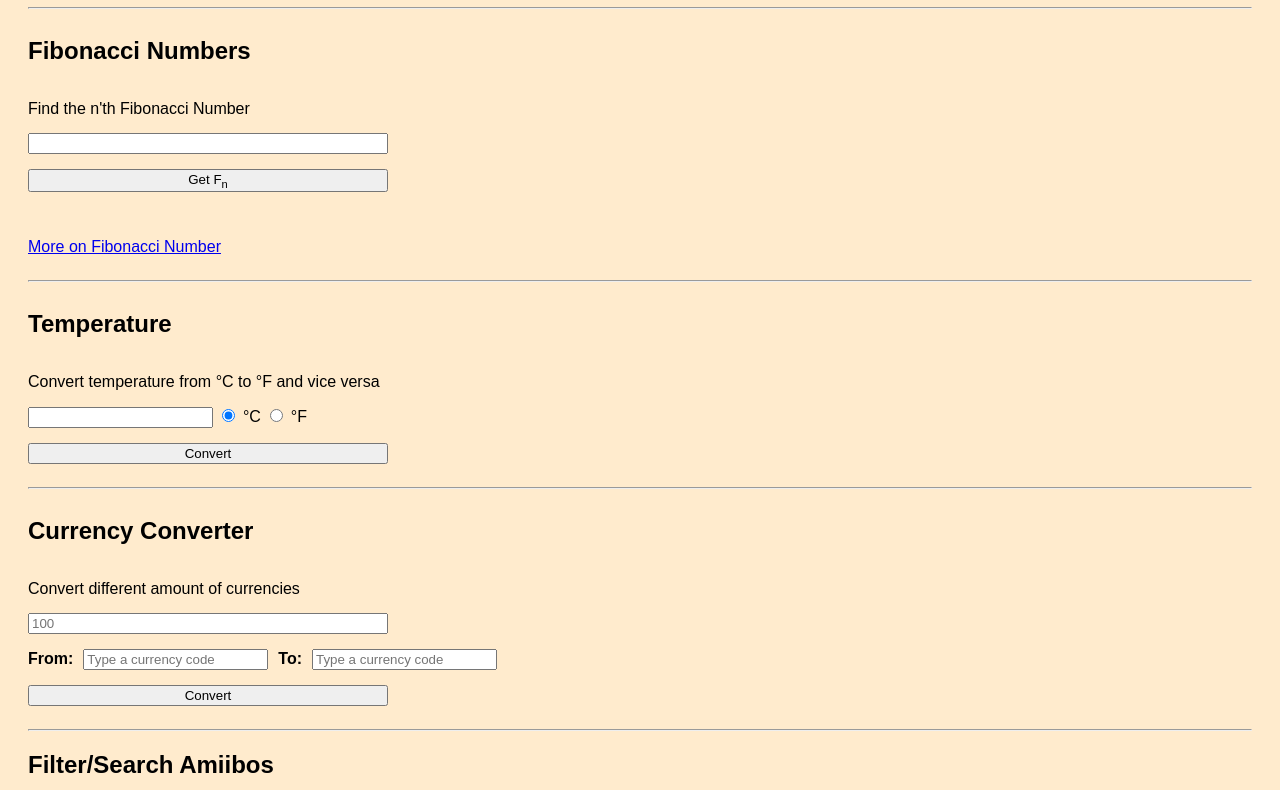
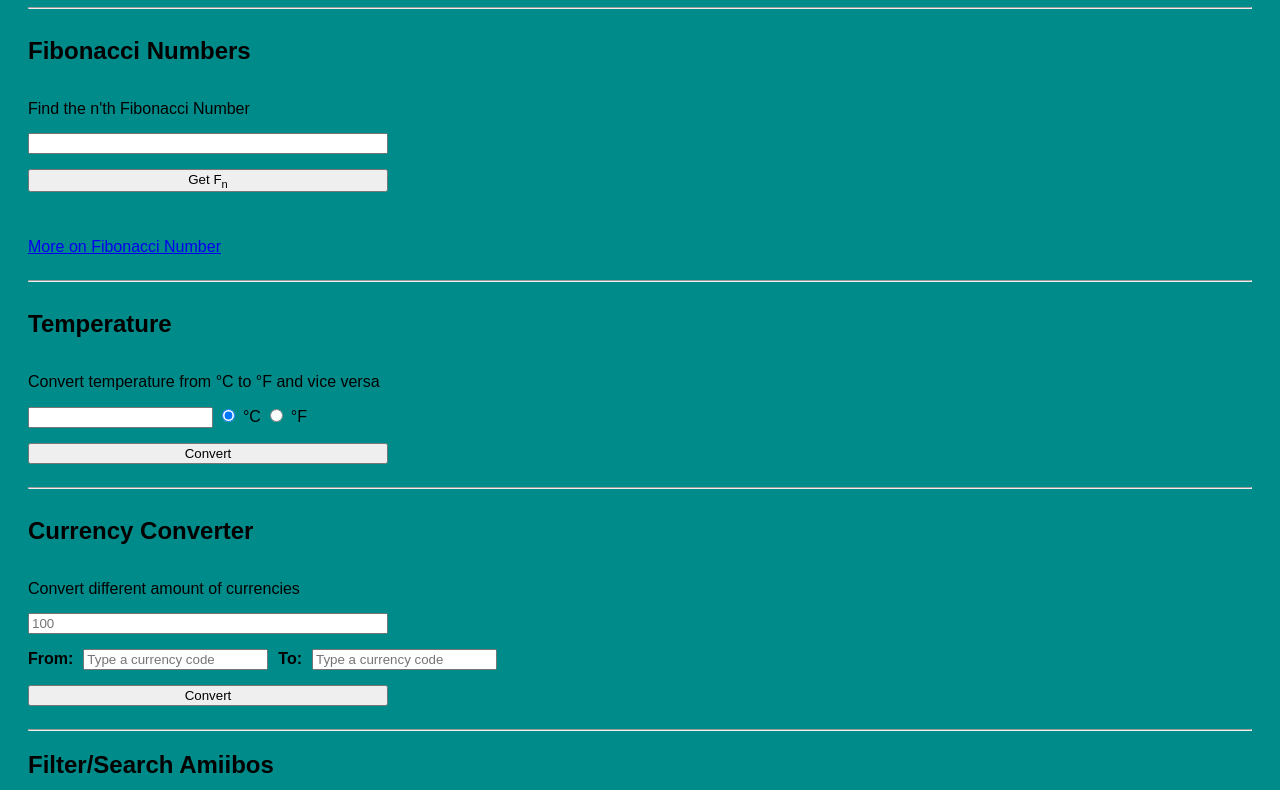
Before and after one commit to siljeangelvik/module-demo, a website built with Vite: page index.html in a window 1280 px wide. Shown: the part 121-911 px from the top of the page. Built offline with nearby package versions, Linux system fonts and the light colour scheme; no server answers.

Commit message:
Vite branch

```diff
--- a/style.css
+++ b/style.css
@@ -1,4 +1,4 @@
 * { box-sizing: border-box; }
-body { font-family: sans-serif; padding:40px 20px; background-color: blanchedalmond; }
+body { font-family: sans-serif; padding:40px 20px; background-color: darkcyan; }
 .flex { display: flex; flex-direction: column; max-width: 360px; gap: 15px; }
 .flex-row { display: flex; gap: 10px; align-items: center; }
```
Also changed, not shown: dist/index.html, 4 other files.
